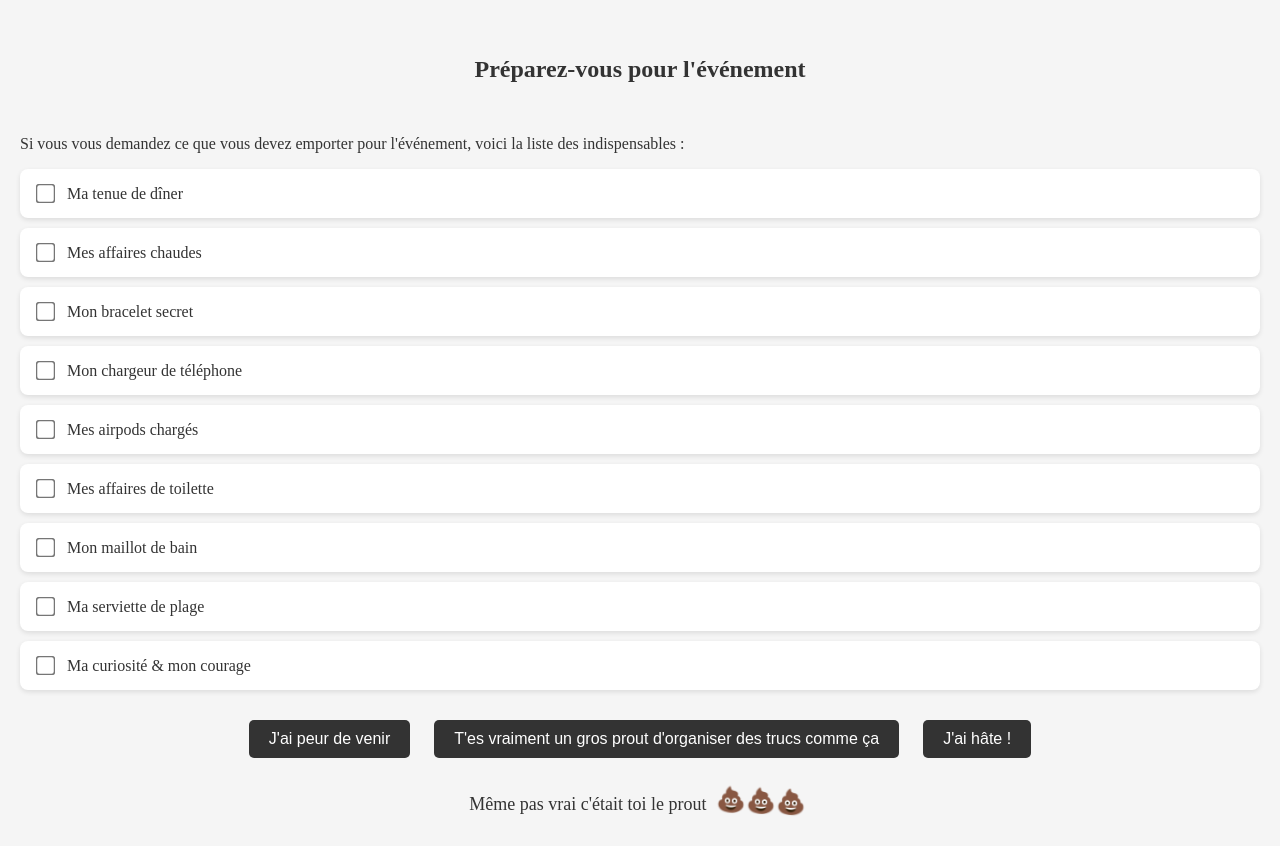
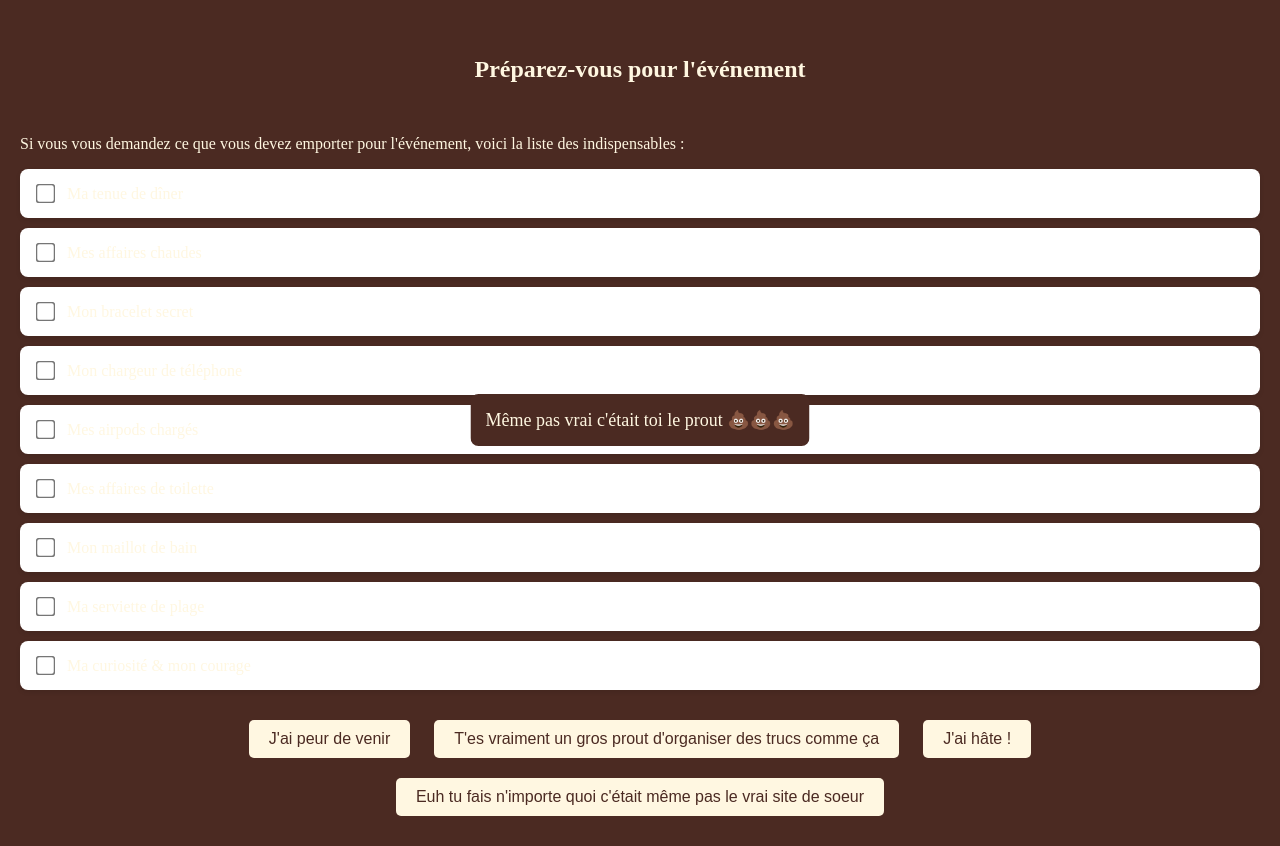
Before and after one commit to CobraAMF97/LISEZMOI, a plain HTML site: page index.html in a window 1280 px wide. Both pictures are taken after a click on the button "T'es vraiment un gros prout d'organiser des trucs comme ça". Drawn offline with Linux system fonts and the light colour scheme.

Commit message:
Update index.html

```diff
--- a/index.html
+++ b/index.html
@@ -8,8 +8,8 @@
         /* Police et couleurs */
         body {
             font-family: 'Lora', serif;
-            background-color: #f5f5f5;
-            color: #333333;
+            background-color: #4B2A22; /* Marron foncé */
+            color: #FFF7E1; /* Couleur claire pour le texte */
             margin: 0;
             padding: 20px;
         }
@@ -21,7 +21,7 @@
 
         h1 {
             font-size: 24px;
-            color: #333333;
+            color: #FFF7E1; /* Couleur claire pour le titre */
         }
 
         ul {
@@ -51,8 +51,8 @@
         }
 
         button {
-            background-color: #333333;
-            color: white;
+            background-color: #FFF7E1; /* Couleur claire pour les boutons */
+            color: #4B2A22; /* Texte foncé */
             border: none;
             padding: 10px 20px;
             margin: 10px;
@@ -62,72 +62,44 @@
         }
 
         button:hover {
-            background-color: #555555;
+            background-color: #F2E1CC;
         }
 
-        /* Style des messages et animations */
+        /* Style des messages */
         #message {
             text-align: center;
             margin-top: 20px;
             font-size: 18px;
-            color: #333;
+            color: #FFF7E1;
             opacity: 0;
-            transition: opacity 0.5s ease;
+            transition: opacity 0.5s ease-in-out;
+            position: absolute;
+            top: 50%;
+            left: 50%;
+            transform: translate(-50%, -50%);
+            background-color: #4B2A22;
+            padding: 15px;
+            border-radius: 8px;
+            z-index: 10;
         }
 
-        .smiley, .heart, .poop {
-            display: inline-block;
-            margin: 0 5px;
+        /* Animation pour faire disparaître le message */
+        .fade-in-out {
+            animation: fade 4s forwards;
         }
 
-        /* Animation for smileys */
-        .smiley {
-            font-size: 24px;
-            animation: bounce 1s infinite;
-            will-change: transform;
-        }
-
-        /* Animation for hearts */
-        .heart {
-            font-size: 24px;
-            animation: pulse 1s infinite;
-            will-change: transform;
-        }
-
-        /* Animation for poop emojis */
-        .poop {
-            font-size: 24px;
-            animation: poopBounce 1s infinite;
-            will-change: transform;
-        }
-
-        @keyframes bounce {
-            0%, 100% {
-                transform: translateY(0);
+        @keyframes fade {
+            0% {
+                opacity: 0;
             }
-            50% {
-                transform: translateY(-10px);
+            10% {
+                opacity: 1;
             }
-        }
-
-        @keyframes pulse {
-            0% {
-                transform: scale(1);
-            }
-            50% {
-                transform: scale(1.2);
+            90% {
+                opacity: 1;
             }
             100% {
-                transform: scale(1);
-            }
-        }
-
-        @keyframes poopBounce {
-            0%, 100% {
-                transform: rotate(0deg) translateY(0);
-            }
-            50% {
-                transform: rotate(20deg) translateY(-10px);
+                opacity: 0;
             }
         }
 
@@ -150,14 +122,18 @@
     <script>
         function showMessage(type) {
             var messageElement = document.getElementById('message');
+
             if (type === 'fear') {
-                messageElement.innerHTML = "Vous n'avez rien à craindre et rien à perdre mademoiselle Julie, vous en sortirez grandie croyez-nous! <span class='smiley'>😊😊😊</span>";
+                messageElement.innerHTML = "Vous n'avez rien à craindre et rien à perdre mademoiselle Julie, vous en sortirez grandie croyez-nous!";
             } else if (type === 'excited') {
-                messageElement.innerHTML = "Oh bichette nous aussi on a hâte ! <span class='heart'>❤️❤️❤️</span>";
+                messageElement.innerHTML = "Oh bichette nous aussi on a hâte ! ❤️";
             } else if (type === 'prout') {
-                messageElement.innerHTML = "Même pas vrai c'était toi le prout <span class='poop'>💩💩💩</span>";
+                messageElement.innerHTML = "Même pas vrai c'était toi le prout 💩💩💩";
+            } else if (type === 'wrongSite') {
+                messageElement.innerHTML = "Euh si en fait !";
             }
-            messageElement.style.opacity = 1;
+
+            messageElement.classList.add('fade-in-out');
         }
     </script>
 </head>
@@ -184,6 +160,7 @@
         <button onclick="showMessage('fear')">J'ai peur de venir</button>
         <button onclick="showMessage('prout')">T'es vraiment un gros prout d'organiser des trucs comme ça</button>
         <button onclick="showMessage('excited')">J'ai hâte !</button>
+        <button onclick="showMessage('wrongSite')">Euh tu fais n'importe quoi c'était même pas le vrai site de soeur</button>
     </div>
 
     <div id="message"></div>
```
